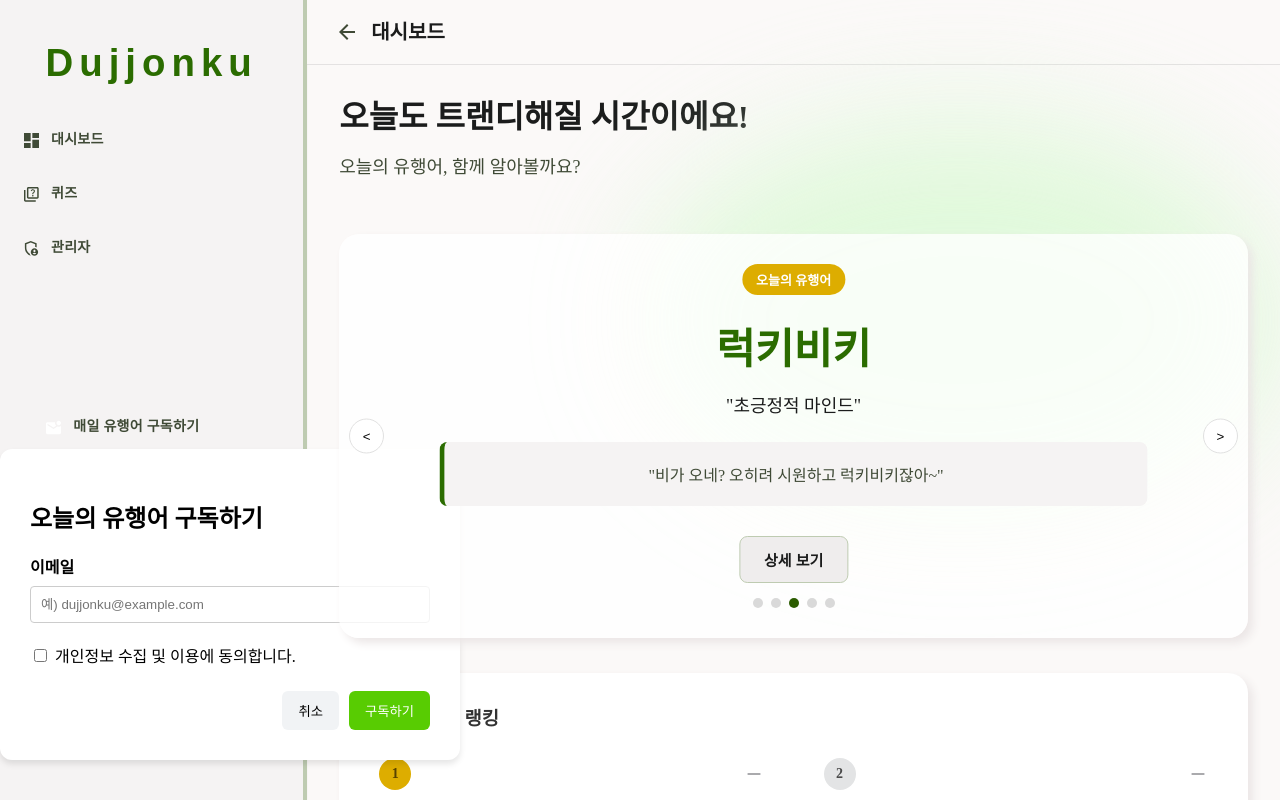
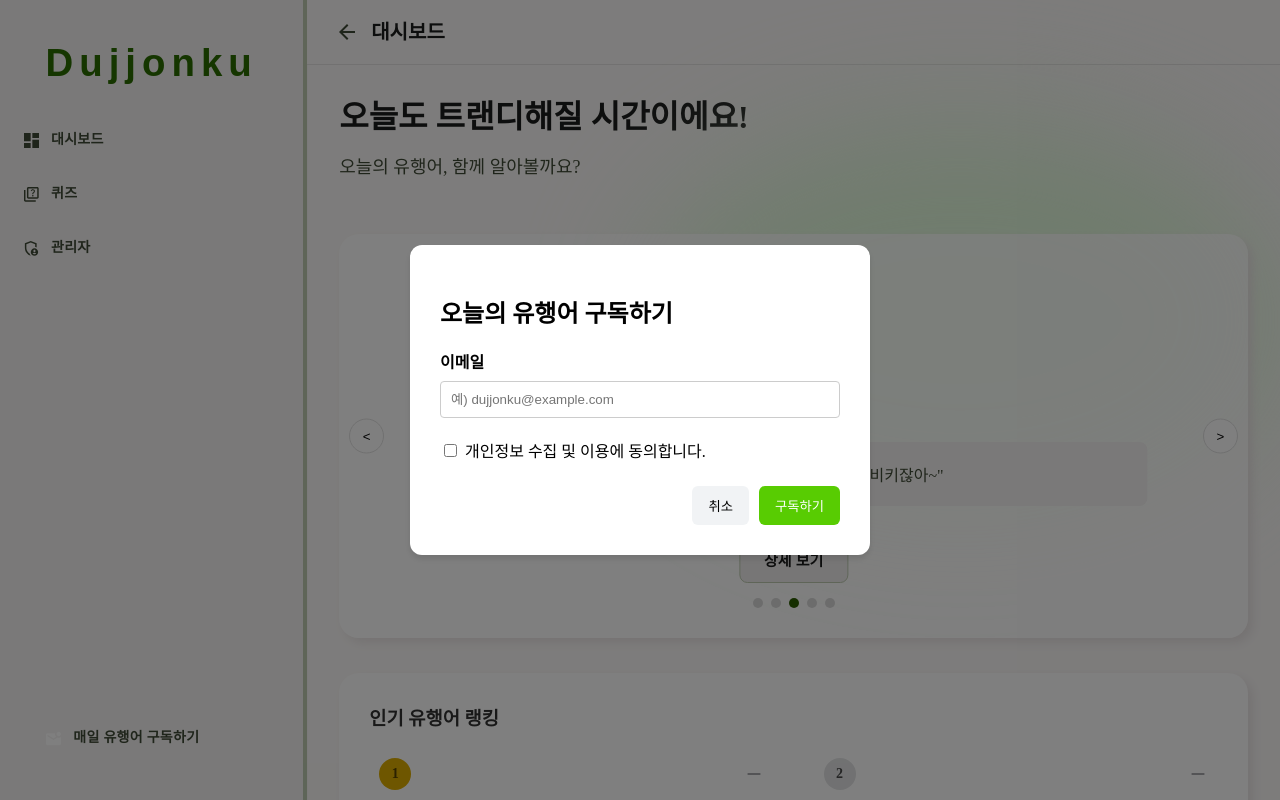
Before and after one commit to chc216/dujjonku-frontend, a React (Vite) app: page /dashboard in a window 1280 px wide. Both pictures are taken after a click on the button "매일 유행어 구독하기". Shown: the top 800 px of the page. Built offline with nearby package versions, Linux system fonts and the light colour scheme; no server answers.

Commit message:
feat : modal창 위치 수정

```diff
--- a/src/components/SubscribeModal.jsx
+++ b/src/components/SubscribeModal.jsx
@@ -1,5 +1,19 @@
 import React, {useState} from 'react';
 import styled from 'styled-components'
+import ReactDom from 'react-dom';
+
+const ModalOverlay = styled.div`
+    position: fixed;
+    top: 0;
+    left: 0;
+    width: 100vw;
+    height: 100vh;
+    background-color: rgba(0, 0, 0, 0.5);
+    display: flex;
+    justify-content: center;
+    align-items: center;
+    z-index: 9999;
+`;
 
 const ModalContentContainer = styled.div`
   background: white;
@@ -85,7 +99,8 @@ function SubscribeModal({onClose}) {
         }
     };
 
-    return (
+    return ReactDom.createPortal(
+        <ModalOverlay onClick={onClose}>
         <ModalContentContainer>
             <h2>오늘의 유행어 구독하기</h2>
             <form onSubmit={handleSubmit}>
@@ -115,6 +130,8 @@ function SubscribeModal({onClose}) {
                 </ButtonContainer>
             </form>
         </ModalContentContainer>
+        </ModalOverlay>,
+        document.body
     );
 }
 
```
